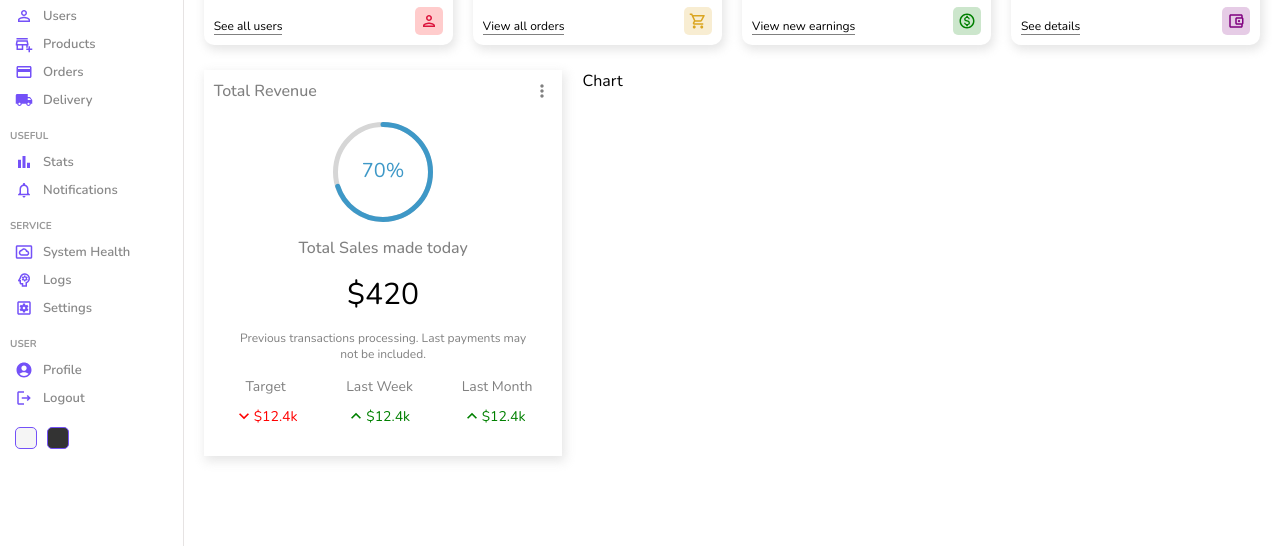
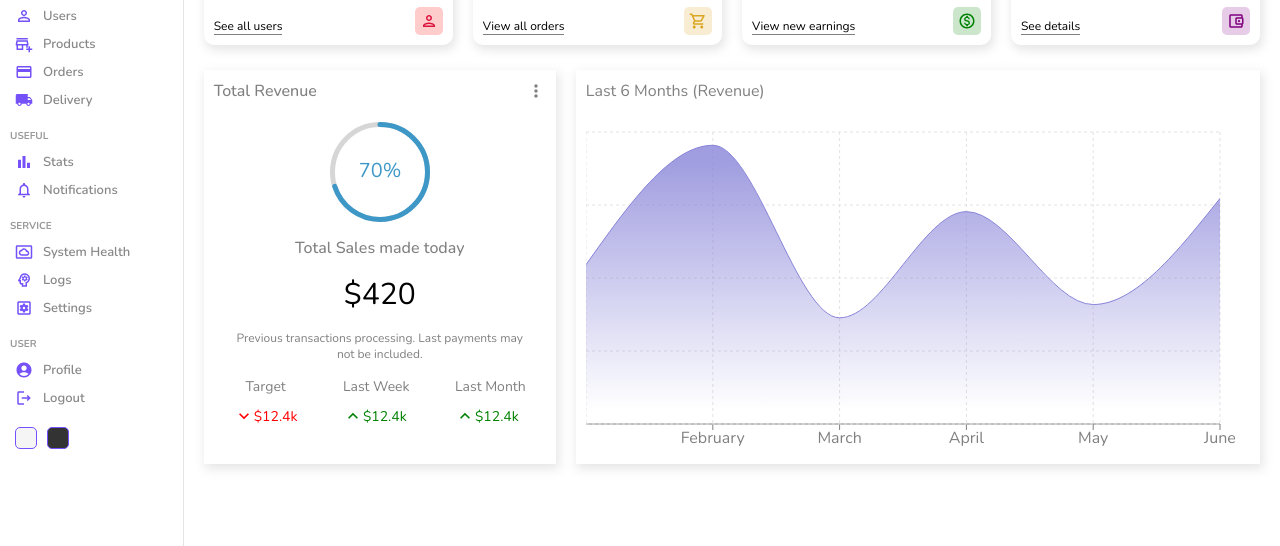
Before and after one commit to TheShoaib19/dashboard, a React (Create React App) app: page / in a window 1280 px wide. Shown: the part 146-692 px from the top of the page. Built offline with nearby package versions, Linux system fonts and the light colour scheme.

Commit message:
charts implementation by recharts library

```diff
--- a/package.json
+++ b/package.json
@@ -15,6 +15,7 @@
     "react-dom": "^18.2.0",
     "react-router-dom": "^6.21.1",
     "react-scripts": "5.0.1",
+    "recharts": "^2.10.3",
     "sass": "^1.69.6",
     "web-vitals": "^2.1.4"
   },
--- a/src/components/chart/Chart.jsx
+++ b/src/components/chart/Chart.jsx
@@ -1,8 +1,34 @@
 import "./chart.scss"
+// npm install recharts
+import { AreaChart, Area, XAxis, CartesianGrid, Tooltip, ResponsiveContainer } from "recharts"
+const data = [
+  { name: "January", Total: 1200 },
+  { name: "February", Total: 2100 },
+  { name: "March", Total: 800 },
+  { name: "April", Total: 1600 },
+  { name: "May", Total: 900 },
+  { name: "June", Total: 1700 },
+];
 
 const Chart = () => {
   return (
-    <div className="chart">Chart</div>
+    <div className="chart">
+      <div className="title">Last 6 Months (Revenue)</div>
+      <ResponsiveContainer width="100%" aspect={2/1}>
+        <AreaChart width={730} height={250} data={data} margin={{ top: 10, right: 30, left: 0, bottom: 0 }}>
+          <defs>
+            <linearGradient id="total" x1="0" y1="0" x2="0" y2="1">
+              <stop offset="5%" stopColor="#8884d8" stopOpacity={0.8} />
+              <stop offset="95%" stopColor="#8884d8" stopOpacity={0} />
+            </linearGradient>
+          </defs>
+          <XAxis dataKey="name" stroke="gray" />
+          <CartesianGrid strokeDasharray="3 3" className="chartGrid" />
+          <Tooltip />
+          <Area type="monotone" dataKey="Total" stroke="#8884d8" fillOpacity={1} fill="url(#total)"/>
+        </AreaChart>
+      </ResponsiveContainer>
+    </div>
   )
 }
 
--- a/src/components/chart/chart.scss
+++ b/src/components/chart/chart.scss
@@ -1,3 +1,15 @@
 .chart{
     flex: 4;
+    -webkit-box-shadow: 2px 4px 10px 1px rgba(0, 0, 0, 0.47);
+    box-shadow: 2px 4px 10px 1px rgba(201, 201, 201, 0.47);
+    padding: 10px;
+    color: gray;
+
+    .title{
+        margin-bottom: 20px;
+    }
+
+    .chartGrid{
+        stroke: rgb(228, 225, 225);
+    }
 }
```
Also changed, not shown: 1 other file (tests, documents, lock files or other folders).
